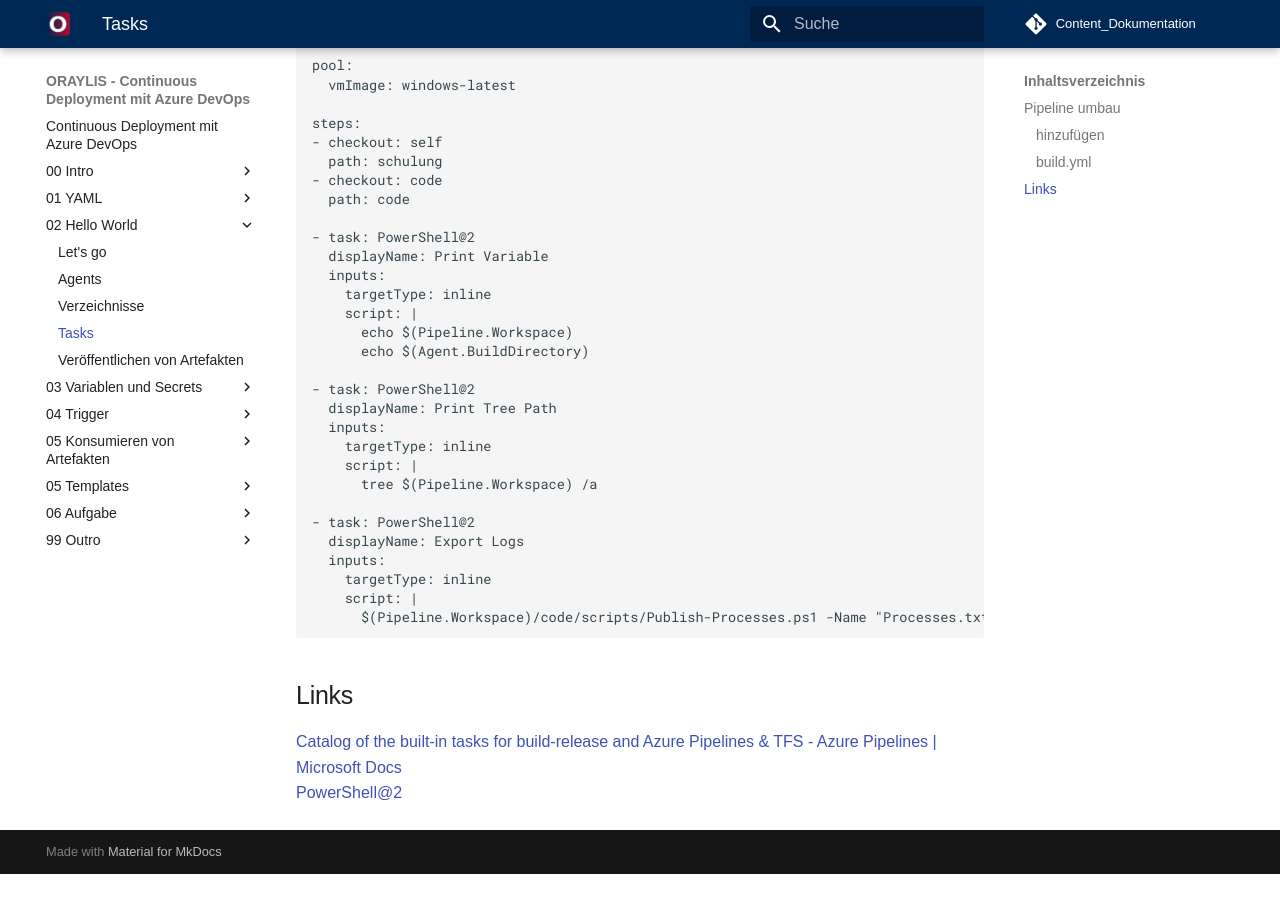
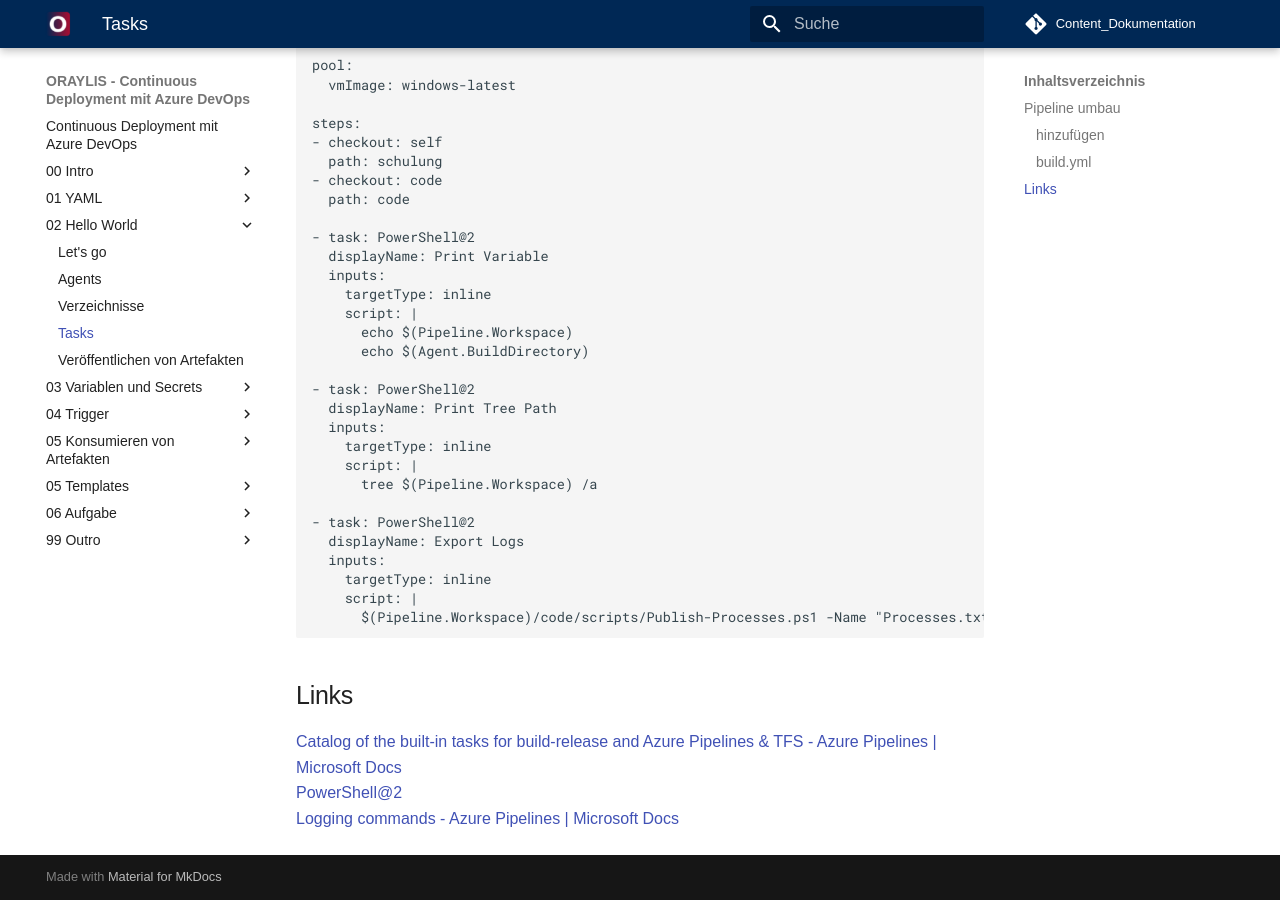
Before and after one commit to zyeiy2/Content_Dokumentation, an MkDocs documentation site: the page built from docs/02-Hello World/04-Tasks.md, in a window 1280 px wide and 900 px high, scrolled down 940 px. Built offline with MkDocs 1.6.1 and Material for MkDocs 9.7.7, drawn with Linux system fonts in a browser that asks for light colours; some web fonts are replaced; comment, search, counter and statistics services are not loaded; before the commit the page ends 1814 px from its top, so only the background shows below that.

Commit message:
Fix Formatt

```diff
--- a/docs/02-Hello World/04-Tasks.md
+++ b/docs/02-Hello World/04-Tasks.md
@@ -70,3 +70,4 @@ steps:
 ## Links
 [Catalog of the built-in tasks for build-release and Azure Pipelines & TFS - Azure Pipelines | Microsoft Docs ](https://docs.microsoft.com/en-us/azure/devops/pipelines/tasks/?view=azure-devops)
 [PowerShell@2](https://docs.microsoft.com/en-us/azure/devops/pipelines/tasks/utility/powershell?view=azure-devops)
+[Logging commands - Azure Pipelines | Microsoft Docs](https://docs.microsoft.com/en-us/azure/devops/pipelines/scripts/logging-commands?view=azure-devops&tabs=bash)
```
Also changed, not shown: docs/02-Hello World/01-Eigenes Projekt erstellen.md (line endings or trailing spaces), docs/04-Trigger/01-Trigger.md (line endings or trailing spaces).
